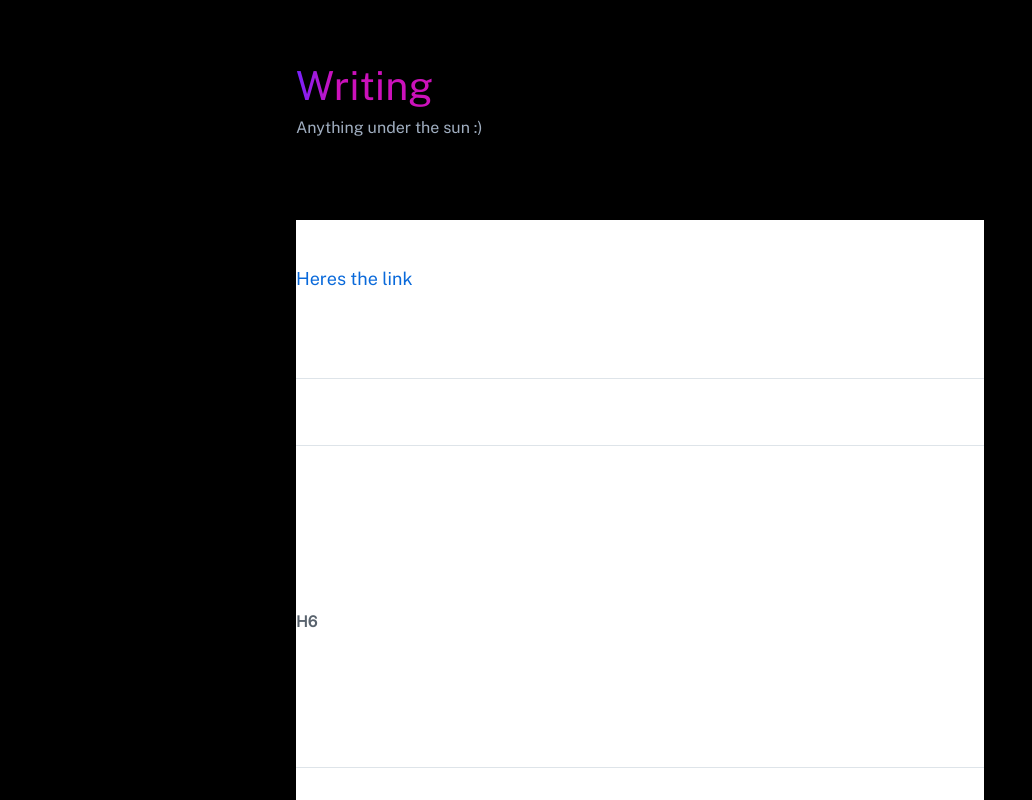
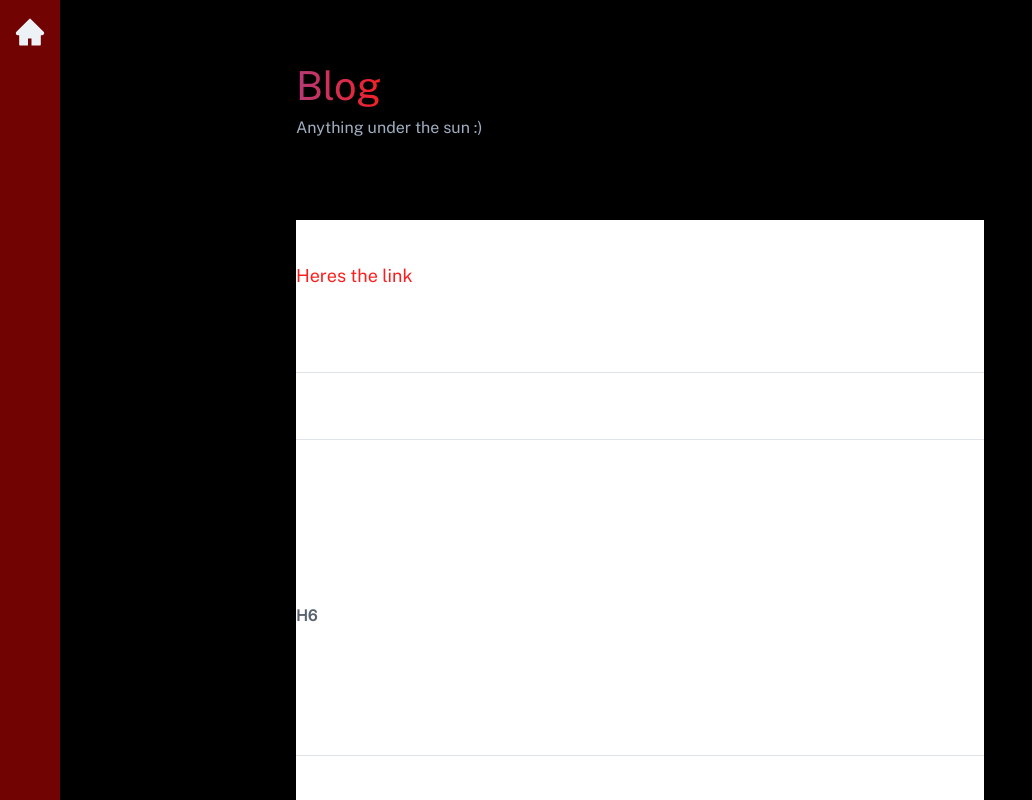
Before and after one commit to oliverJurgen/oliver-blog, a Next.js app: page /blog/post-1 in a window 1280 px wide. Shown: the top 800 px of the page, without its empty margins (0-1032 px from the left). Built offline with nearby package versions, Linux system fonts and the light colour scheme.

Commit message:
Modify styling

```diff
--- a/components/BlogPost.tsx
+++ b/components/BlogPost.tsx
@@ -26,10 +26,16 @@ export default function BlogPost({ children }: Props) {
           }
           .markdown-body p {
             color: #fff;
-            line-height: 40px;
+            line-height: 34px;
+          }
+          .markdown-body a {
+            color: #fd1d1d;
           }
           .prism-code {
             font-size: 16px;
+            letter-spacing: 0.5px;
+            word-spacing: 1px;
+            line-height: 26px;
           }
         `}
       >
--- a/components/Header.tsx
+++ b/components/Header.tsx
@@ -8,7 +8,7 @@ export default function Header() {
       <Link href="/">
         <a>
           <Text
-            bgGradient="linear(to-r, #72f, #c1b 20%)"
+            bgGradient="linear(90deg, rgba(180,58,119,1) 0%, rgba(253,29,29,1) 50%, rgba(252,178,69,1) 79%)"
             css={css`
               background-clip: text;
               -webkit-background-clip: text;
@@ -16,7 +16,7 @@ export default function Header() {
             `}
             fontSize="40px"
           >
-            Writing
+            Blog
           </Text>
           <Text color="gray.400">Anything under the sun :)</Text>
         </a>
--- a/components/Layout.tsx
+++ b/components/Layout.tsx
@@ -1,7 +1,9 @@
 import React from "react";
 import Head from "next/head";
 import Header from "./Header";
-import { Box } from "@chakra-ui/react";
+import { Box, Icon, Flex } from "@chakra-ui/react";
+import { AiFillHome } from "react-icons/ai";
+import { useRouter } from "next/router";
 
 type Props = {
   children: React.ReactNode;
@@ -10,6 +12,7 @@ type Props = {
 };
 
 export default function Layout({ children, pageTitle, description }: Props) {
+  const router = useRouter();
   return (
     <>
       <Head>
@@ -18,7 +21,29 @@ export default function Layout({ children, pageTitle, description }: Props) {
         <meta name="Description" content={description}></meta>
         <title>{pageTitle}</title>
       </Head>
-
+      <Flex
+        pos="absolute"
+        left="0"
+        top="0"
+        bg="#710303"
+        flexDir="column"
+        minH="100%"
+        minW="60px"
+        py={4}
+        align="center"
+        d={{ base: "none", md: "flex" }}
+      >
+        <Icon
+          as={AiFillHome}
+          fontSize="32px"
+          color="gray.100"
+          cursor="pointer"
+          _hover={{
+            transform: "scale(1.1)",
+          }}
+          onClick={() => router.push("/")}
+        />
+      </Flex>
       <Box maxW="720px" mx="auto" px="1rem">
         <Header />
         <Box minH="100vh">{children}</Box>
--- a/components/Post.tsx
+++ b/components/Post.tsx
@@ -19,7 +19,7 @@ export const Post = ({ post }: Props) => {
           cursor="pointer"
           fontSize="1.5rem"
           fontWeight="500"
-          color="#f108a4"
+          color="#fd1d1d"
           mb={2}
         >
           {meta.title}
--- a/package.json
+++ b/package.json
@@ -22,7 +22,8 @@
     "next": "10.2.0",
     "prism-react-renderer": "^1.2.0",
     "react": "17.0.2",
-    "react-dom": "17.0.2"
+    "react-dom": "17.0.2",
+    "react-icons": "^4.4.0"
   },
   "devDependencies": {
     "@types/mdx-js__react": "^1.5.3",
--- a/pages/_app.tsx
+++ b/pages/_app.tsx
@@ -7,7 +7,6 @@ import { MDXProvider } from "@mdx-js/react";
 import "styles/globals.css";
 import theme from "styles/theme";
 
-// import "@fontsource/montserrat";
 import "@fontsource/merriweather";
 import "@fontsource/public-sans";
 
```
Also changed, not shown: 2 other files (tests, documents, lock files or other folders).
